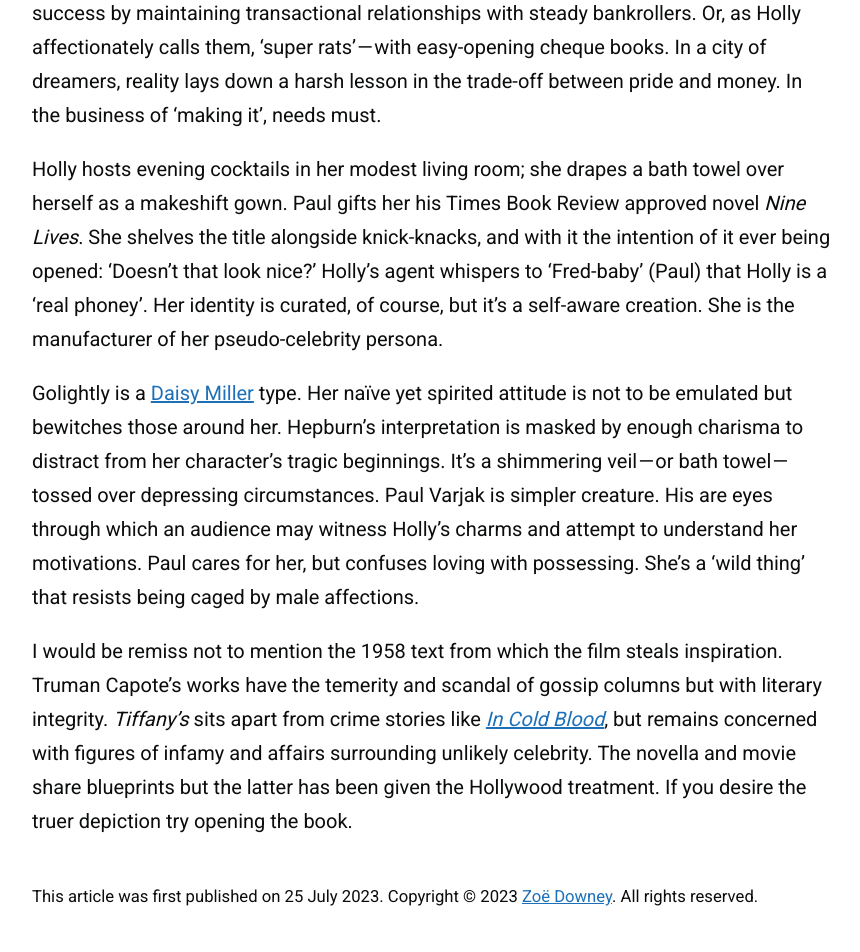
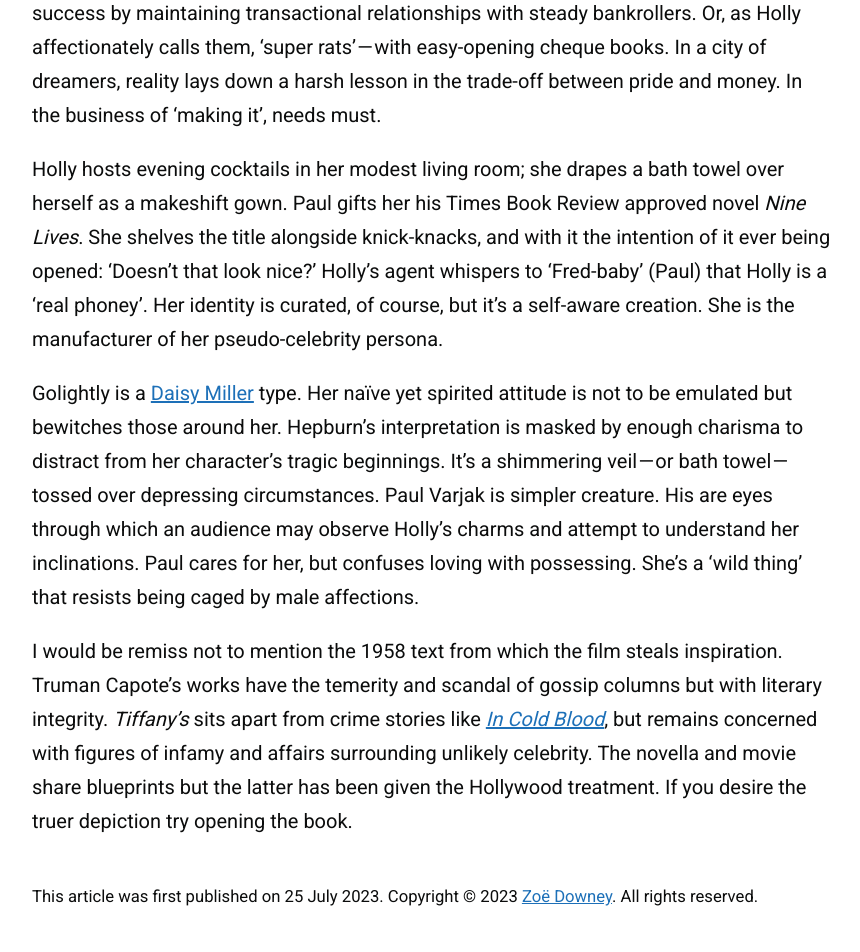
Before and after one commit to zoeurl/zoedowney.github.io, a Jekyll site: the page built from _posts/2023-07-25-breakfast-at-tiffanys.md, in a window 1280 px wide. Shown: the part 1378-2330 px from the top of the page, without its empty margins (208-1068 px from the left). Built offline with Jekyll 4.4.1, drawn with Linux system fonts in a browser that asks for light colours.

Commit message:
Update 2023-07-25-breakfast-at-tiffanys.md

```diff
--- a/_posts/2023-07-25-breakfast-at-tiffanys.md
+++ b/_posts/2023-07-25-breakfast-at-tiffanys.md
@@ -16,6 +16,6 @@
 
 Holly hosts evening cocktails in her modest living room; she drapes a bath towel over herself as a makeshift gown. Paul gifts her his Times Book Review approved novel _Nine Lives_. She shelves the title alongside knick-knacks, and with it the intention of it ever being opened: ‘Doesn’t that look nice?’ Holly’s agent whispers to ‘Fred-baby’ (Paul) that Holly is a ‘real phoney’. Her identity is curated, of course, but it’s a self-aware creation. She is the manufacturer of her pseudo-celebrity persona.
 
-Golightly is a [Daisy Miller](https://en.wikipedia.org/wiki/Daisy_Miller) type. Her naïve yet spirited attitude is not to be emulated but bewitches those around her. Hepburn’s interpretation is masked by enough charisma to distract from her character’s tragic beginnings. It’s a shimmering veil — or bath towel — tossed over depressing circumstances. Paul Varjak is simpler creature. His are eyes through which an audience may witness Holly's charms and attempt to understand her motivations. Paul cares for her, but confuses loving with possessing. She’s a ‘wild thing’ that resists being caged by male affections.
+Golightly is a [Daisy Miller](https://en.wikipedia.org/wiki/Daisy_Miller) type. Her naïve yet spirited attitude is not to be emulated but bewitches those around her. Hepburn’s interpretation is masked by enough charisma to distract from her character’s tragic beginnings. It’s a shimmering veil — or bath towel — tossed over depressing circumstances. Paul Varjak is simpler creature. His are eyes through which an audience may observe Holly's charms and attempt to understand her inclinations. Paul cares for her, but confuses loving with possessing. She’s a ‘wild thing’ that resists being caged by male affections.
 
 I would be remiss not to mention the 1958 text from which the film steals inspiration. Truman Capote’s works have the temerity and scandal of gossip columns but with literary integrity. _Tiffany’s_ sits apart from crime stories like [_In Cold Blood_](https://www.youtube.com/watch?v=atPaVIilEqk&ab_channel=JohnnyCarson), but remains concerned with figures of infamy and affairs surrounding unlikely celebrity. The novella and movie share blueprints but the latter has been given the Hollywood treatment. If you desire the truer depiction try opening the book.
```
